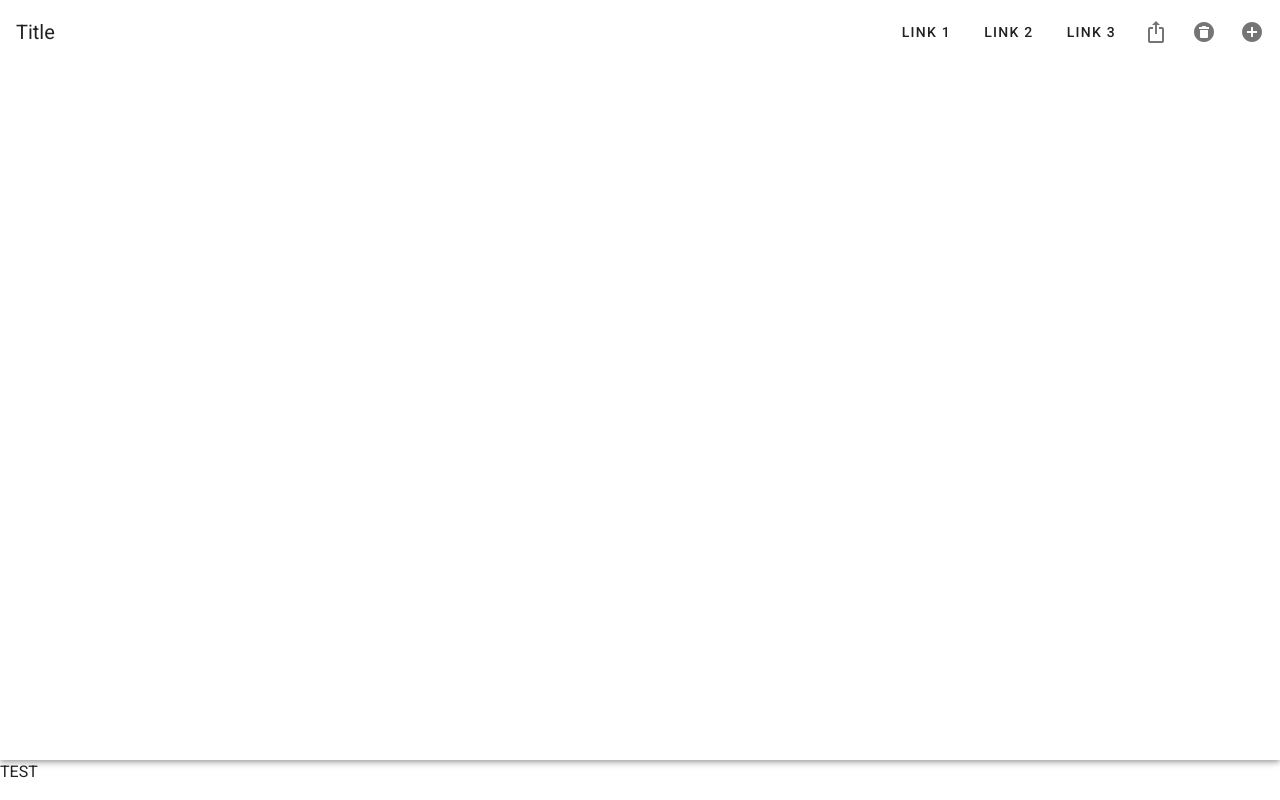
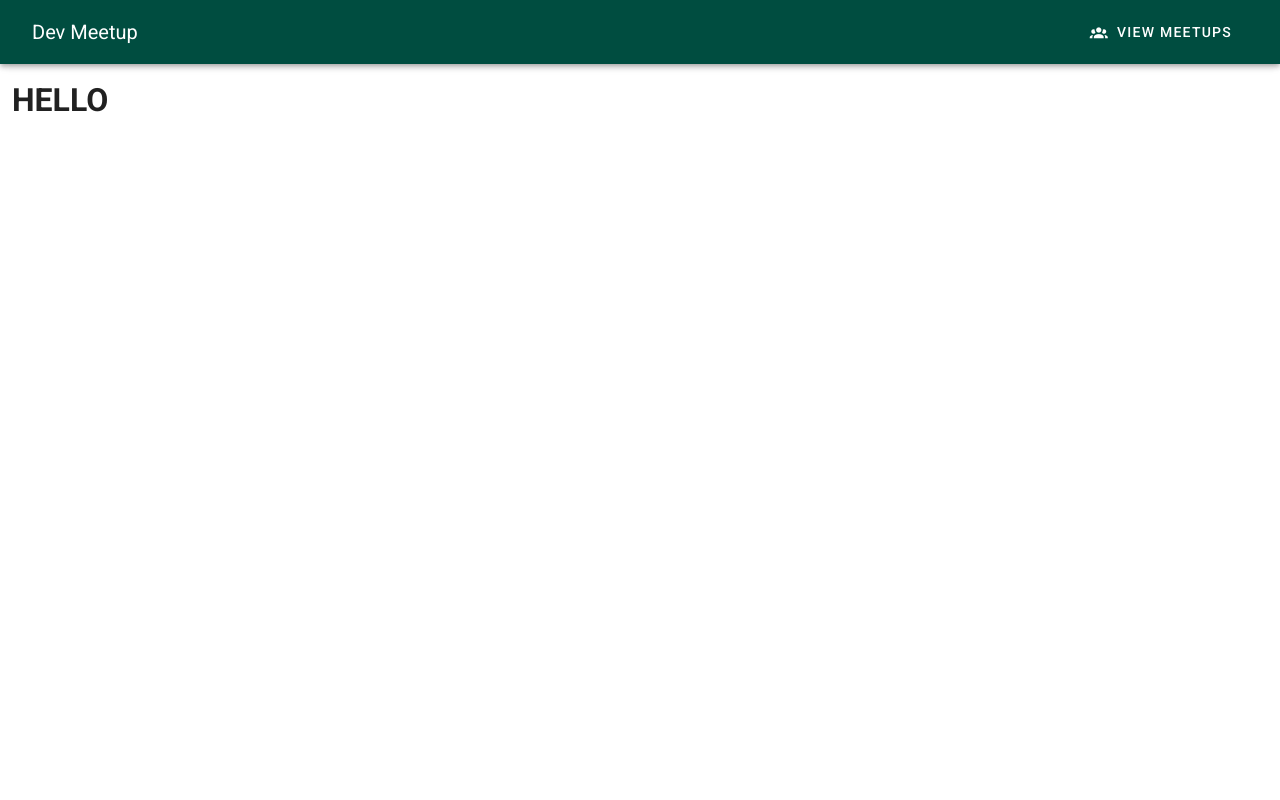
Before and after one commit to NathanWang2/FirebaseVueTutorial, a Vue app: page / in a window 1280 px wide. Built offline with nearby package versions, Linux system fonts and the light colour scheme.

Commit message:
Finished the app bar design

```diff
--- a/src/App.vue
+++ b/src/App.vue
@@ -1,42 +1,104 @@
 <template>
   <v-app>
-    <v-toolbar>
-      <v-toolbar-title>Title</v-toolbar-title>
+     <v-navigation-drawer
+      v-model="sideNav"
+      app
+    >
 
-      <v-spacer></v-spacer>
+    <v-list-item>
+        <v-list-item-content>
+          <v-list-item-title class="title">
+            Links
+          </v-list-item-title>
+        </v-list-item-content>
+      </v-list-item>
 
-      <v-toolbar-items>
-        <v-btn text>Link 1</v-btn>
-        <v-btn text>Link 2</v-btn>
-        <v-btn text>Link 3</v-btn>
-      </v-toolbar-items>
+      <v-divider></v-divider>
 
-      <template v-if="$vuetify.breakpoint.smAndUp">
-        <v-btn icon>
-          <v-icon>mdi-export-variant</v-icon>
-        </v-btn>
-        <v-btn icon>
-          <v-icon>mdi-delete-circle</v-icon>
-        </v-btn>
-        <v-btn icon>
-          <v-icon>mdi-plus-circle</v-icon>
-        </v-btn>
-      </template>
-    </v-toolbar>
+      <v-list
+        nav
+      >
+        <v-list-item>
+          <v-list-item-icon>
+            <v-icon>mdi-account-group</v-icon>
+          </v-list-item-icon>
+
+          <v-list-item-content>
+            <v-list-item-title>View Meetups</v-list-item-title>
+          </v-list-item-content>
+        </v-list-item>
+      </v-list>
+    </v-navigation-drawer>
+
+    <v-app-bar
+      app
+      dark
+      class="teal darken-4"
+    >
+      <v-app-bar-nav-icon @click.stop="sideNav = !sideNav"
+      class="hidden-sm-and-up" />
+      <v-toolbar flat class="teal darken-4">
+        <v-toolbar-title>Dev Meetup</v-toolbar-title>
+          <v-spacer></v-spacer>
+          <v-toolbar-items class="hidden-xs-only">
+            <v-btn text>
+              <v-icon left>mdi-account-group</v-icon>
+              View Meetups
+            </v-btn>
+        </v-toolbar-items>
+      </v-toolbar>
+    </v-app-bar>
+     <v-content>
+      <v-container
+        fluid
+        fill-height
+      >
+        <v-layout>
+          <v-flex text-xs>
+            <h1>HELLO</h1>
+          </v-flex>
+        </v-layout>
+      </v-container>
+    </v-content>
+    <!-- Not sure why, but locally it was required to have max height -->
+    <!-- <v-toolbar max-height=4em> -->
+    <!-- <v-toolbar>
+      <v-app-bar-nav-icon @click.stop="sideNav=!sideNav"></v-app-bar-nav-icon>
+      <v-toolbar-title>DevMeetUp</v-toolbar-title>
+
+    <v-spacer></v-spacer>
+    <v-toolbar-items>
+      <v-btn text>
+        <v-icon left>mdi-account-group</v-icon>
+        Link 1
+      </v-btn>
+      <v-btn text>Link 2</v-btn>
+      <v-btn text>Link 3</v-btn>
+    </v-toolbar-items>
+  </v-toolbar>
+  <v-navigation-drawer v-model="sideNav">
+      <v-list>
+        <v-list-tile>
+          <v-list-tile-action>
+            <v-icon left>mdi-account-group</v-icon>
+          </v-list-tile-action>
+          <v-list-tile-content>View Meetups</v-list-tile-content>
+        </v-list-tile>
+      </v-list>
+    </v-navigation-drawer> -->
+    <!-- <h1> OTHER STUFF</h1>
     <main>
-      <p> TEST </p>
-    </main>
+      <h1> Random Header </h1>
+    </main> -->
   </v-app>
 </template>
 
 <script>
 export default {
   data: () => {
-    return {}
+    return {
+      sideNav: false
+    }
   }
 }
-
 </script>
-
-<style scoped>
-</style>
```
